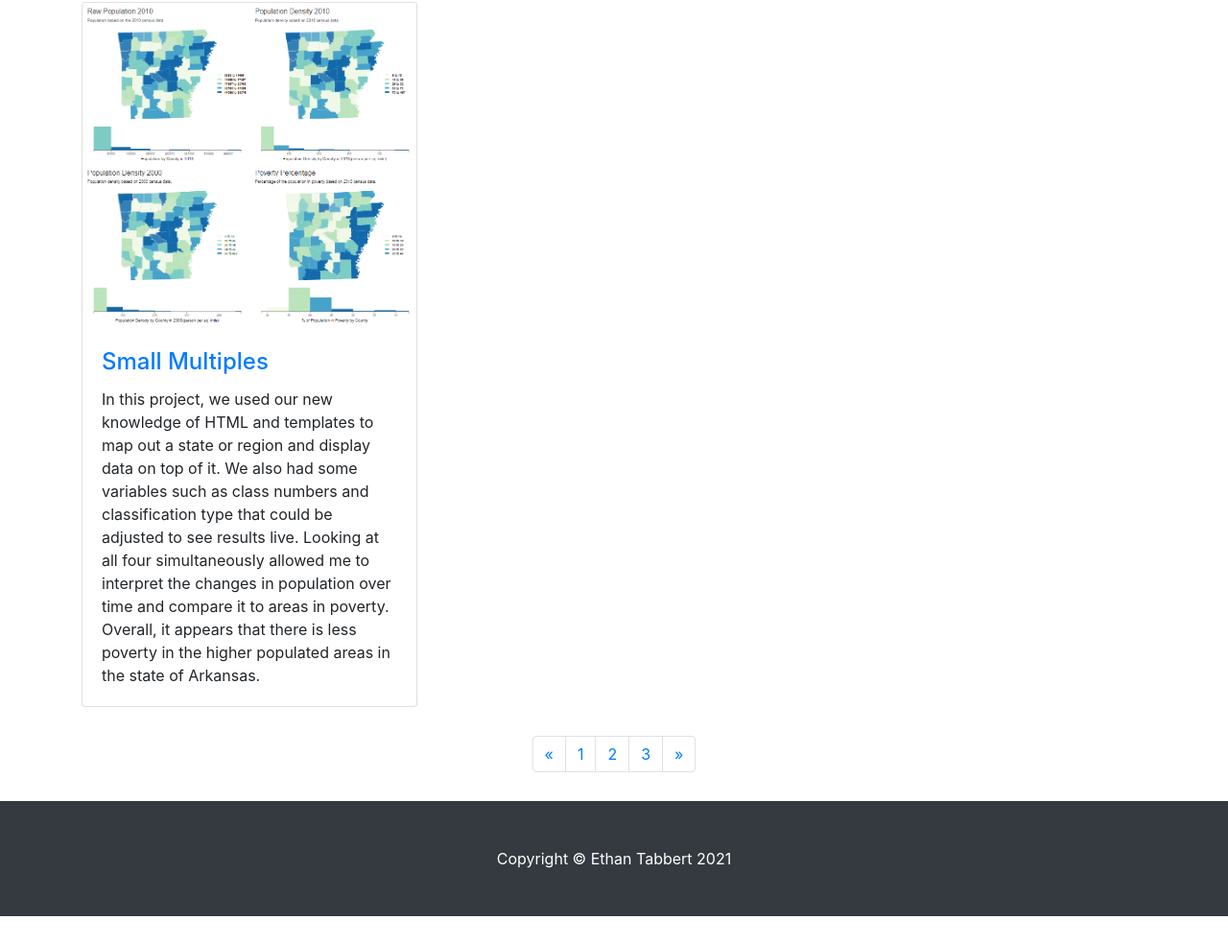
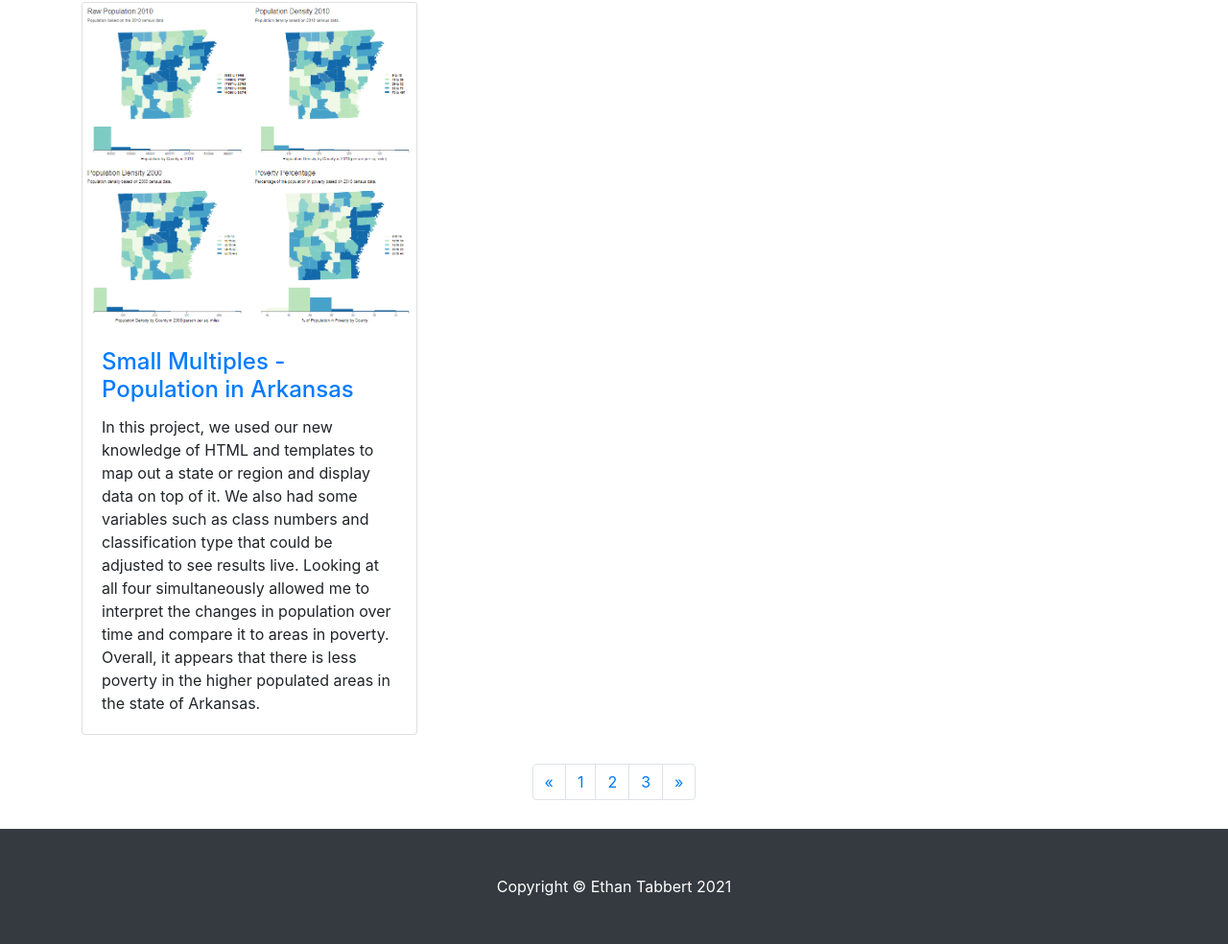
Before and after one commit to geog3540/etabbert, a website: page index.html in a window 1280 px wide. Shown: the part 822-1806 px from the top of the page at 96% size. Before the commit the page ends 1777 px from the top, so only its background shows below. Drawn offline with Linux system fonts and the light colour scheme.

Commit message:
Update index.html

```diff
--- a/index.html
+++ b/index.html
@@ -95,7 +95,7 @@
             <a href="#"><img class="card-img-top" src="images/smallMultiples.png" alt=""></a>
             <div class="card-body">
               <h4 class="card-title">
-                <a href="assignment7/arkansas.html">Small Multiples</a>
+                <a href="assignment7/arkansas.html">Small Multiples - Population in Arkansas</a>
               </h4>
               <p class="card-text">In this project, we used our new knowledge of HTML and templates to map out a state or region and display data on top of it. We also had some variables such as class numbers and classification type that could be adjusted to see results live. Looking at all four simultaneously allowed me to interpret the changes in population over time and compare it to areas in poverty. Overall, it appears that there is less poverty in the higher populated areas in the state of Arkansas.</p>
             </div>
```
